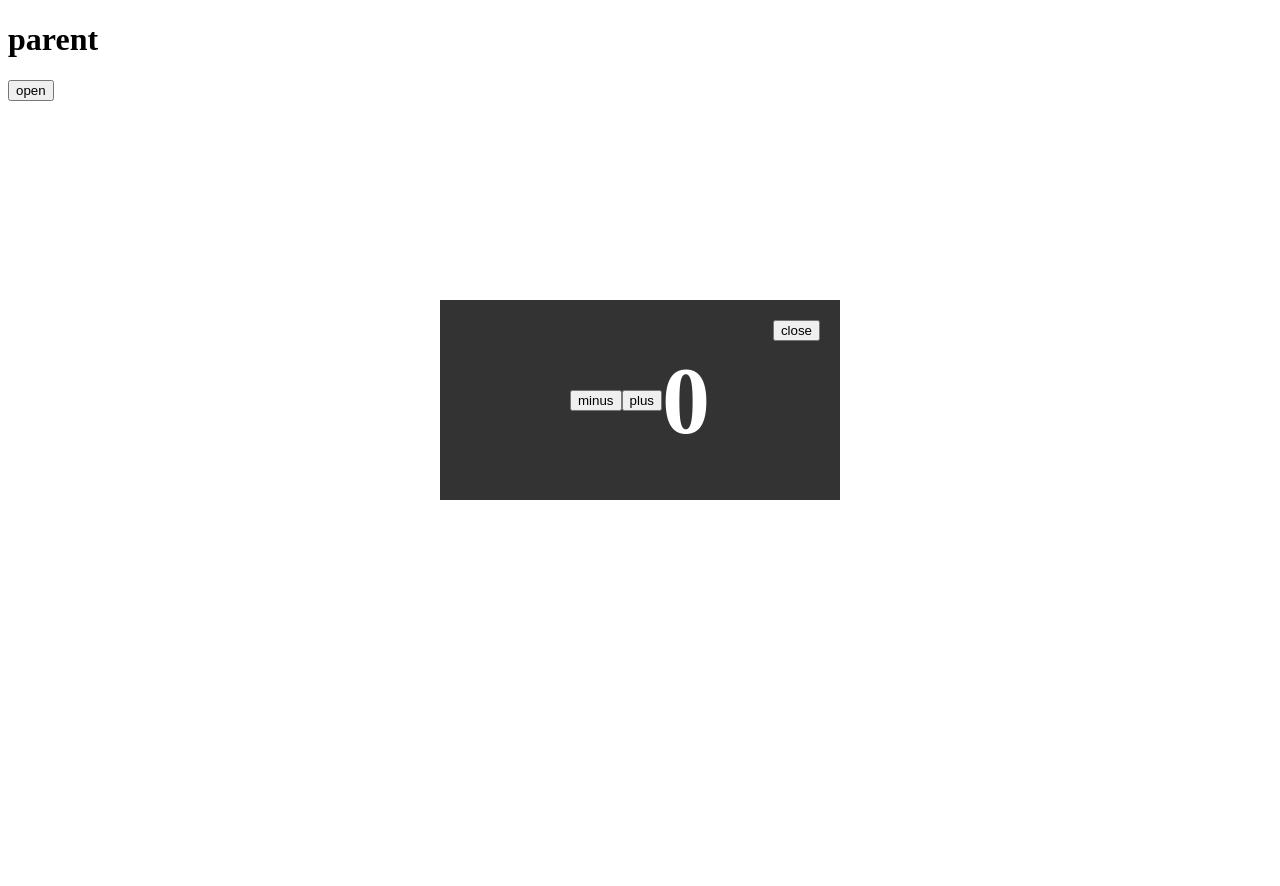
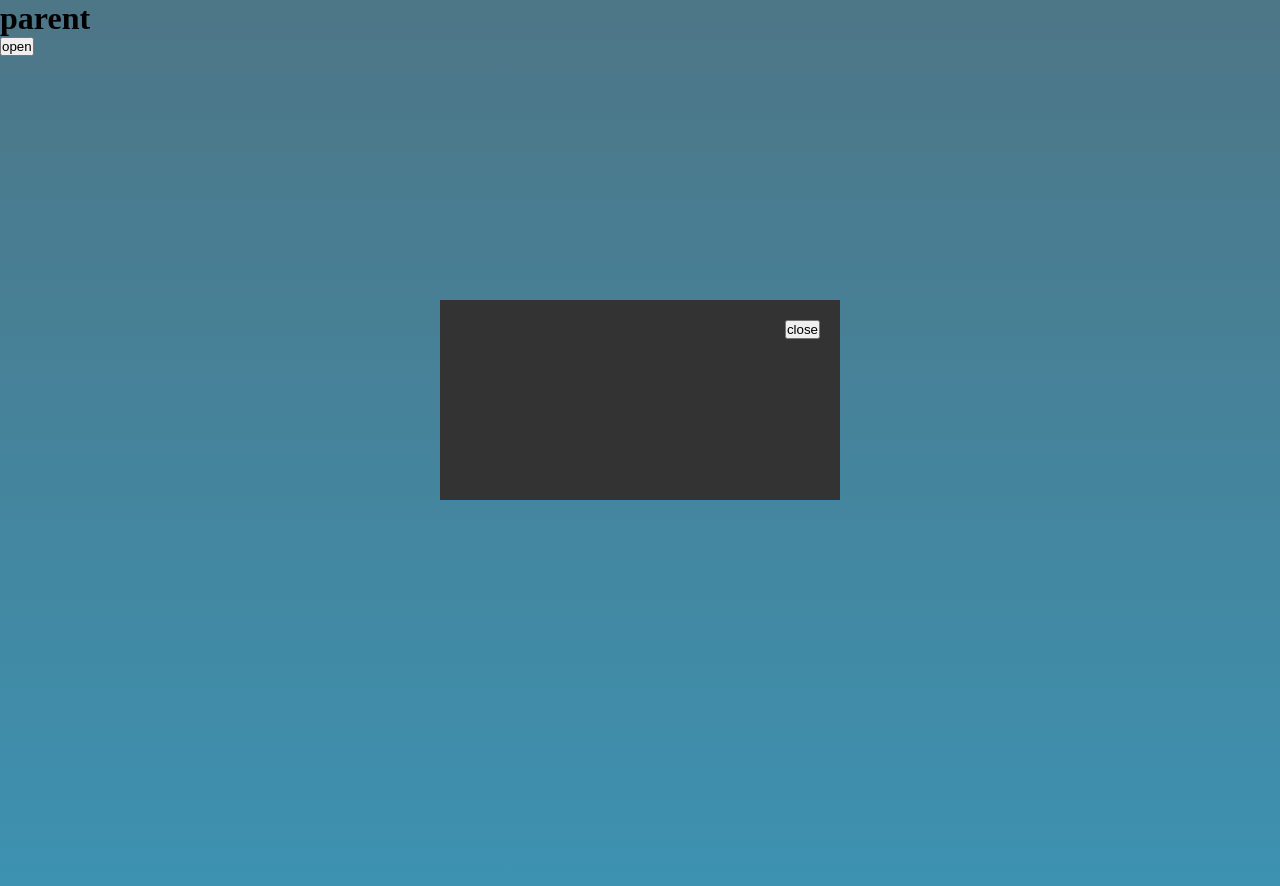
Before and after one commit to yuna-c/React-tutorial, a React (Create React App) app: page / in a window 1280 px wide. Both pictures are taken after a click on the button "open". Shown: the top 886 px of the page. Before the commit the page ends 800 px from the top, so only its background shows below. Built offline with nearby package versions, Linux system fonts and the light colour scheme.

Commit message:
1123 모달창 스크롤 활성/비활성화

```diff
--- a/src/App.jsx
+++ b/src/App.jsx
@@ -1,5 +1,6 @@
 import { useState } from 'react';
 import Modal from './modal2/Modal';
+import './App.scss';
 
 export default function App() {
 	const [Open, setOpen] = useState(false);
--- /dev/null
+++ b/src/App.scss
@@ -0,0 +1,8 @@
+* {
+	margin: 0;
+	padding: 0;
+}
+body {
+	height: 300vh;
+	background: linear-gradient(to bottom, rgb(77, 118, 134), rgb(55, 155, 192), skyblue);
+}
--- a/src/modal2/Modal.jsx
+++ b/src/modal2/Modal.jsx
@@ -1,56 +1,21 @@
-import { useEffect, useState } from 'react';
+import { useEffect } from 'react';
 import './Modal.scss';
 
 export default function Modal({ setOpen }) {
-	const [Num, setNum] = useState(0);
-
-	//컴포넌트 마운트 시 한번만 실행(하나의 useEffect 안에서 쓴다 생성/소멸)
 	useEffect(() => {
-		console.log('Mounted');
-		// window.addEventListener('resize',momaMotion); 생성
-
+		// 모달창 생성시 스크롤 기능 제거
+		document.body.style.overflow = 'hidden';
 		return () => {
-			console.log('UnMounted');
-			// window.removeEventListener('resize',momaMotion); 제거
+			// 모달창 제거시 스크롤 기능 생성
+			document.body.style.overflow = 'auto';
 		};
 	}, []);
-
-	// Num state 값 변경시마다 실행
-	useEffect(() => {
-		console.log('numChange');
-	}, [Num]);
 
 	return (
 		<aside className='modal'>
 			<button className='btn' onClick={() => setOpen(false)}>
 				close
 			</button>
-			<button onClick={() => setNum(Num - 1)}>minus</button>
-			<button onClick={() => setNum(Num + 1)}>plus</button>
-			<h1>{Num}</h1>
 		</aside>
 	);
 }
-
-/*
-useEffect : 컴포넌트의 생명주기를 다루기 위한 Hook(시점알기)
-useEffect(콜백함수, 의존성배열)
-useEffect(()=>{
-  //실행할 구문
-},[])
-
--컴포넌트 생성(Mount)
---- useEffect의 의존성 배열이 비어있는 상태에서 입력한 콜백함수는 컴포넌트 생성시 한번만 실행됨
---- 실사례 1 - 모달창 생성시 강제로 스크롤바 제거, 검은 화면 클릭 안되게
---- 실사례 2 - resize, scroll, mousewheel, mousemove같은 window전역객체에 직접 이벤트 연결해야하는 특정 컴포넌트 전용 함수들을 등록할 때
---- 실사례 3(중요) - data fetching같이 반복 호출될 필요가 없는 무거운 연산 처리할 때, 해당 컴포넌트 전용으로 쓰일 외부 데이터를 한번만 fetching 할 때
-
--컴포넌트 변경(State Change)
---- useEffect의 의존성 배열에 특정 state 등록, 해당 state가 변경될 떄마다 실행됨
-
--컴포넌트 소멸(UnMount)
---- useEffect에 의존성 배열이 비어 있는 상태에서 return 함수를 내보내면 컴포넌트 소멸시 한번만 실행됨
---- 실사례 1 - 모달창 제거시 강제로 스크롤바 활성화, 검은 화면 클릭 되게
---- 실사례 2 - window전역객체에 직접 이벤트 연결해야하는 특정 컴포넌트 전용 함수들을 제거할 때
-
-*/
```
